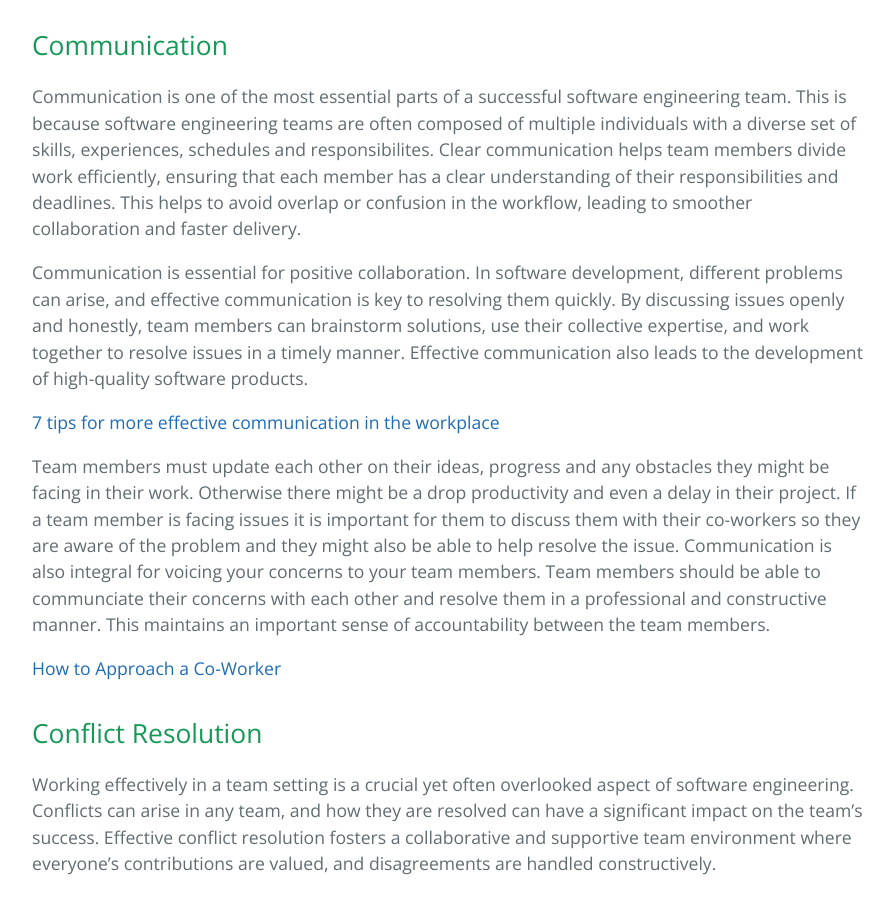
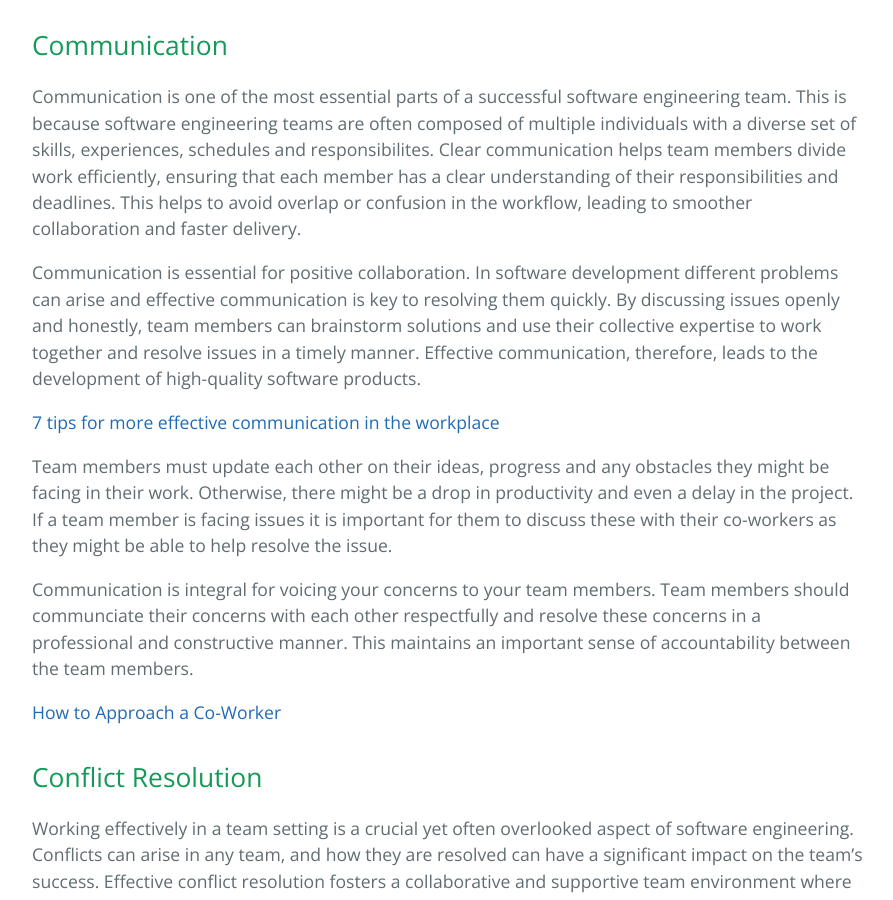
Before and after one commit to learning-software-engineering/learning-software-engineering.github.io, a Jekyll site: the page built from Topics/Teamwork.md, in a window 1280 px wide and 900 px high, scrolled down 383 px. Shown: the whole window, without its empty margins (192-1085 px from the left). Built offline with Jekyll 4.4.1, drawn with Linux system fonts in a browser that asks for light colours; our own code applies the rules of GitHub Pages for plain Markdown files.

Commit message:
Update Teamwork.md

```diff
--- a/Topics/Teamwork.md
+++ b/Topics/Teamwork.md
@@ -5,11 +5,13 @@
 
 Communication is one of the most essential parts of a successful software engineering team. This is because software engineering teams are often composed of multiple individuals with a diverse set of skills, experiences, schedules and responsibilites. Clear communication helps team members divide work efficiently, ensuring that each member has a clear understanding of their responsibilities and deadlines. This helps to avoid overlap or confusion in the workflow, leading to smoother collaboration and faster delivery.
 
-Communication is essential for positive collaboration. In software development, different problems can arise, and effective communication is key to resolving them quickly. By discussing issues openly and honestly, team members can brainstorm solutions, use their collective expertise, and work together to resolve issues in a timely manner. Effective communication also leads to the development of high-quality software products.
+Communication is essential for positive collaboration. In software development different problems can arise and effective communication is key to resolving them quickly. By discussing issues openly and honestly, team members can brainstorm solutions and use their collective expertise to work together and resolve issues in a timely manner. Effective communication, therefore, leads to the development of high-quality software products.
 
 [7 tips for more effective communication in the workplace](https://asana.com/resources/effective-communication-workplace)
 
-Team members must update each other on their ideas, progress and any obstacles they might be facing in their work. Otherwise there might be a drop productivity and even a delay in their project. If a team member is facing issues it is important for them to discuss them with their co-workers so they are aware of the problem and they might also be able to help resolve the issue. Communication is also integral for voicing your concerns to your team members. Team members should be able to communciate their concerns with each other and resolve them in a professional and constructive manner. This maintains an important sense of accountability between the team members.
+Team members must update each other on their ideas, progress and any obstacles they might be facing in their work. Otherwise, there might be a drop in productivity and even a delay in the project. If a team member is facing issues it is important for them to discuss these with their co-workers as they might be able to help resolve the issue.
+
+Communication is integral for voicing your concerns to your team members. Team members should communciate their concerns with each other respectfully and resolve these concerns in a professional and constructive manner. This maintains an important sense of accountability between the team members.
 
 [How to Approach a Co-Worker](https://adm.viu.ca/workplace-conflict/direct-discussion-how-approach-co-worker)
 
```
